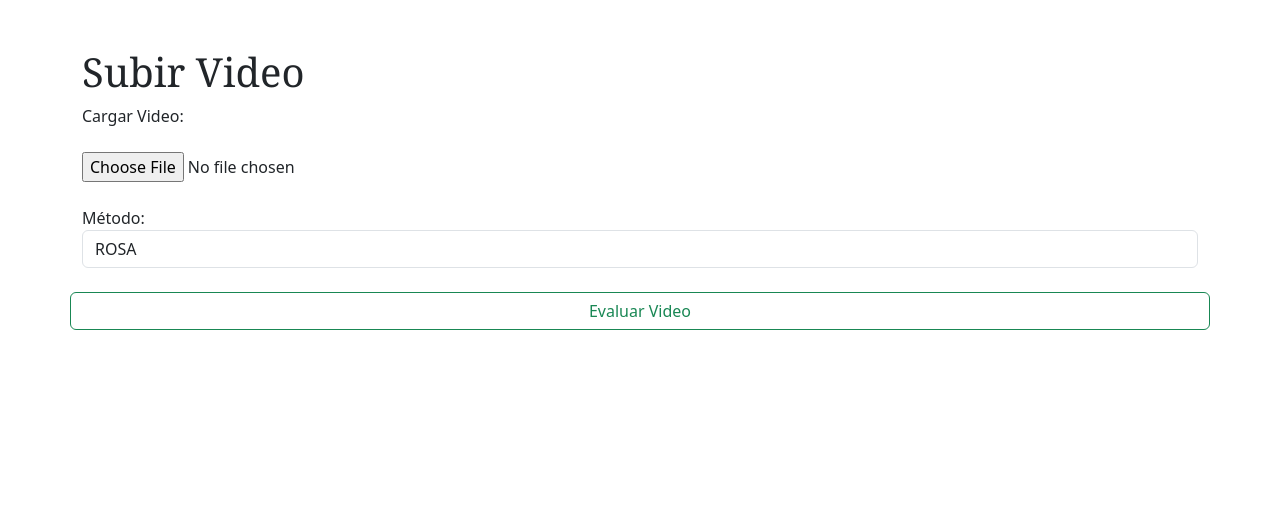
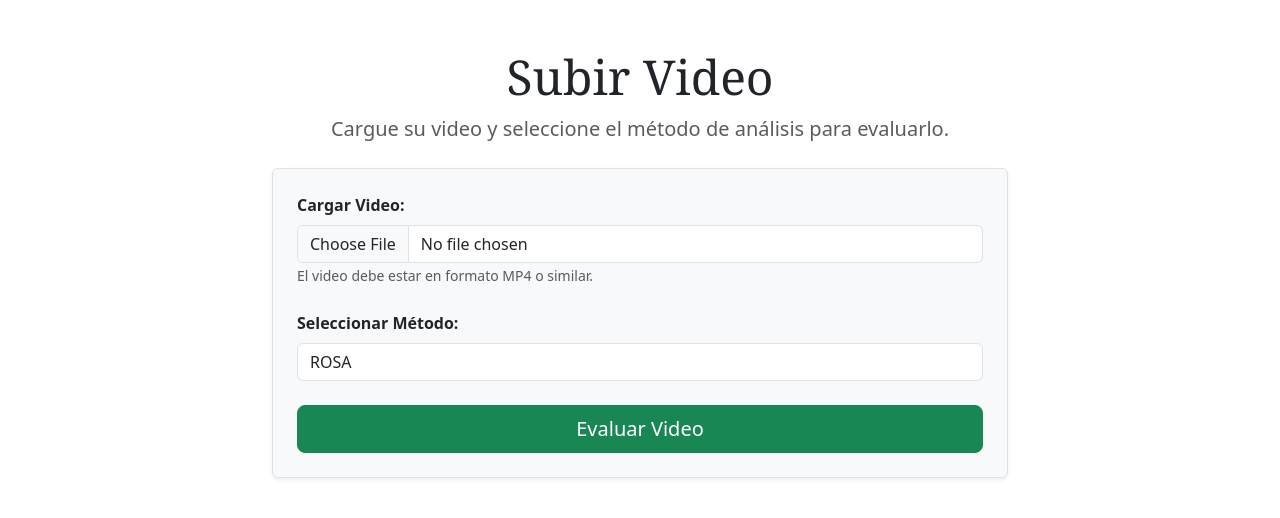
Before and after one commit to NandoS19/frontergoug, a Flask app: template ergor/templates/admin/uploadvideo.html in a window 1280 px wide. Shown: the part 72-590 px from the top of the page. Run offline with Flask 3, Linux system fonts and the light colour scheme; the template is opened without the code that fills it, so the values that code supplies are empty; some libraries are stand-ins or nearby versions.

Commit message:
Update uploadvideo.html
Se cambio el diseño en la subida de datos para evaluar

```diff
--- a/ergor/templates/admin/uploadvideo.html
+++ b/ergor/templates/admin/uploadvideo.html
@@ -1,20 +1,28 @@
 {% extends 'base.html' %}
 
 {% block content %}
-<div class="container">
-    <div class="row">
-        <div class="col-lg-12">
-            <form action="{{ url_for('auth.upload', id=g.user.user_id) }}" class="row mt-5" method="post" enctype="multipart/form-data">
-                <h1>{% block title %} Subir Video {% endblock %}</h1>
+<div class="container mt-5">
+    <div class="row justify-content-center">
+        <div class="col-lg-8">
+
+            <div class="text-center mb-4">
+                <h1 class="display-4">
+                    {% block title %} Subir Video {% endblock %}
+                </h1>
+                <p class="lead text-muted">Cargue su video y seleccione el método de análisis para evaluarlo.</p>
+            </div>
+
+            <form action="{{ url_for('auth.upload', id=g.user.user_id) }}" method="post" enctype="multipart/form-data" class="p-4 border rounded shadow-sm bg-light" >
+
                 <!-- Botón para subir video -->
                 <div class="form-group mb-4">
-                    <label for="uploadVideo">Cargar Video:</label>
-                    <br><br>
-                    <input type="file" class="form-control-file" id="uploadVideo" name="uploadVideo" accept="video/*" required>
+                    <label for="uploadVideo" class="form-label fw-bold">Cargar Video:</label>
+                    <input type="file" class="form-control" id="uploadVideo" name="uploadVideo" accept="video/*" required>
+                    <small class="form-text text-muted">El video debe estar en formato MP4 o similar.</small>
                 </div>
                 <!-- Combo box para seleccionar el método -->
                 <div class="form-group mb-4">
-                    <label for="metodo">Método:</label>
+                    <label for="metodo"class="form-label fw-bold">Seleccionar Método:</label>
                     <select class="form-control" id="metodo" name="metodo">
                         <option value="ROSA">ROSA</option>
                         <option value="NIOSH">NIOSH</option>
@@ -22,8 +30,11 @@
                         <option value="OWAS">OWAS</option>
                     </select>
                 </div>
+
                 <!-- Botón para procesar el video -->
-                <button type="submit" class="btn btn-outline-success">Evaluar Video</button>
+                <div class="d-grid">
+                    <button type="submit" class="btn btn-success btn-lg">Evaluar Video</button>
+                </div>
             </form>
             <!-- Espacio para visualizar el video -->
             <!-- <div class="video-container mb-4">
```
